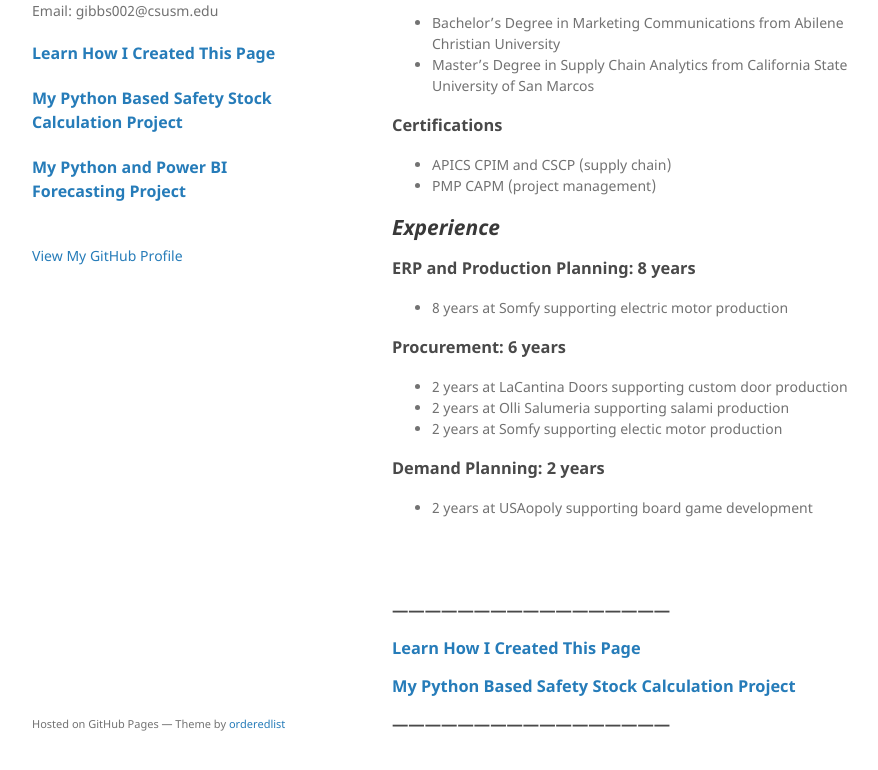
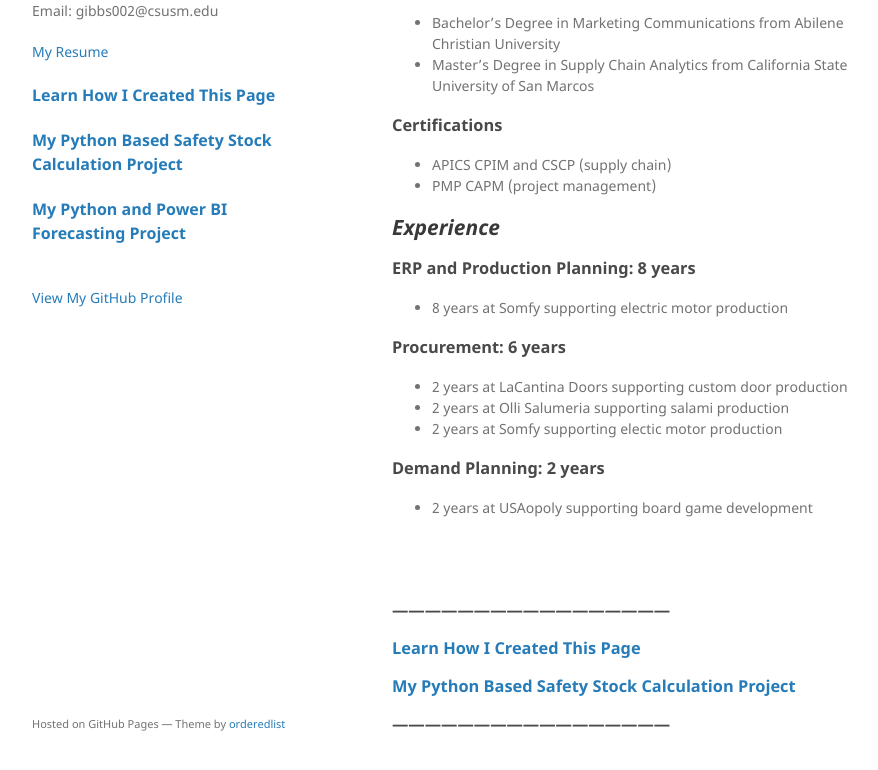
Before and after one commit to davidagibbs/davidagibbs.github.io, a Jekyll site: the page built from index.md, in a window 1280 px wide and 1140 px high. Shown: the part 337-1107 px from the top of the window, without its empty margins (178-1056 px from the left). Built offline with Jekyll 4.4.1, drawn with Linux system fonts in a browser that asks for light colours; our own code applies the rules of GitHub Pages for plain Markdown files.

Commit message:
Update default.html

```diff
--- a/_layouts/default.html
+++ b/_layouts/default.html
@@ -29,6 +29,7 @@
 
 <div id="sidebar">
       <nav class="subpage-links">
+        <a href="/">My Resume</a><br><br>
         <a href="/subpage_1/" style="font-size: 16px; font-weight: bold;">Learn How I Created This Page</a><br><br>
         <a href="/subpage_2/" style="font-size: 16px; font-weight: bold;">My Python Based Safety Stock Calculation Project</a><br><br>
         <a href="/subpage_2/" style="font-size: 16px; font-weight: bold;">My Python and Power BI Forecasting Project</a><br><br><br>
```
